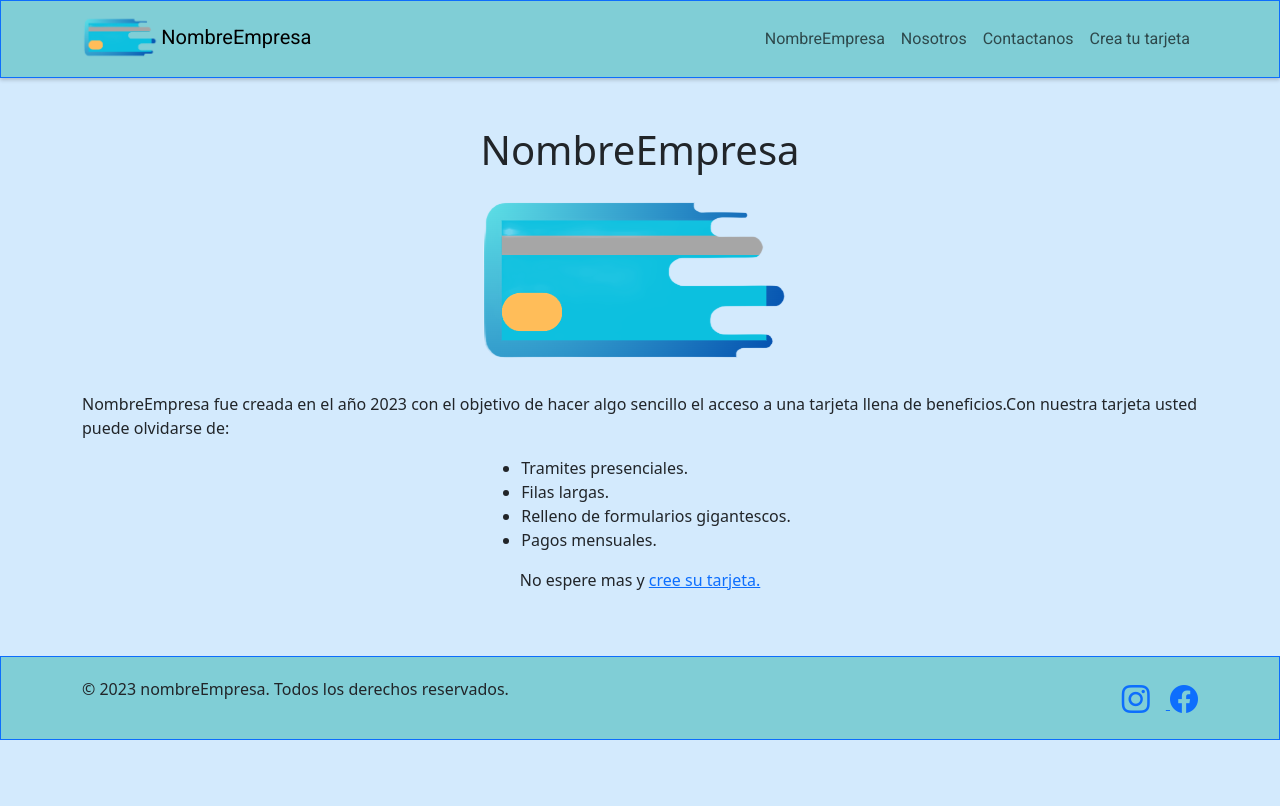
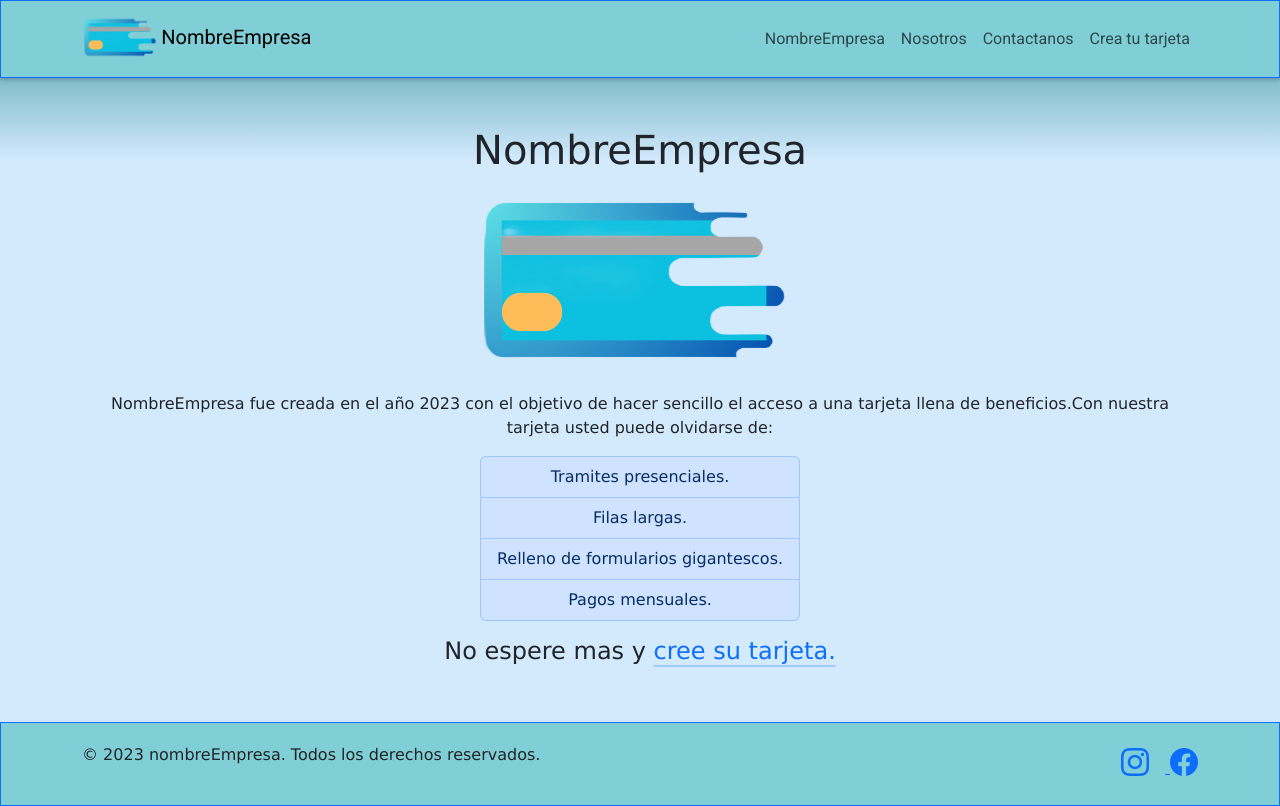
Before and after one commit to ZoeBarrios/practico_integrador_ARPROGRAMA, a plain HTML site: page Paginas/Empresa.html in a window 1280 px wide. Drawn offline with nearby package versions, Linux system fonts and the light colour scheme.

Commit message:
Base pagina Empresa.html terminada

```diff
--- a/Paginas/Empresa.html
+++ b/Paginas/Empresa.html
@@ -7,22 +7,23 @@
   <link href="https://cdn.jsdelivr.net/npm/bootstrap@5.3.0-alpha1/dist/css/bootstrap.min.css" rel="stylesheet"
     integrity="sha384-GLhlTQ8iRABdZLl6O3oVMWSktQOp6b7In1Zl3/Jr59b6EGGoI1aFkw7cmDA6j6gD" crossorigin="anonymous">
   <link href="../stylesheets/navbar.css" rel="stylesheet">
+  <link href="../stylesheets/Background.css" rel="stylesheet">
   <title>Tarjeta</title>
 </head>
 
-<body style="background-color: #D3EAFD;" class="d-flex flex-column">
+<body class="d-flex flex-column">
   <div id="navbar"></div>
-  <div class="presentacion d-flex justify-content-center align-items-center flex-column container my-5">
+  <div class="presentacion d-flex justify-content-center align-items-center flex-column container my-5 text-center">
     <h1>NombreEmpresa</h1>
     <img src="/img/logo_low.png">
-    <p>NombreEmpresa fue creada en el año 2023 con el objetivo de hacer algo sencillo el acceso a una tarjeta llena de beneficios.Con nuestra tarjeta usted puede olvidarse de: </p>
-    <ul>
-      <li>Tramites presenciales.</li>
-      <li>Filas largas.</li>
-      <li>Relleno de formularios gigantescos.</li>
-      <li>Pagos mensuales.</li>
+    <p>NombreEmpresa fue creada en el año 2023 con el objetivo de hacer sencillo el acceso a una tarjeta llena de beneficios.Con nuestra tarjeta usted puede olvidarse de: </p>
+    <ul class="list-group">
+      <li class="list-group-item list-group-item-primary">Tramites presenciales.</li>
+      <li class="list-group-item list-group-item-primary">Filas largas.</li>
+      <li class="list-group-item list-group-item-primary">Relleno de formularios gigantescos.</li>
+      <li class="list-group-item list-group-item-primary">Pagos mensuales.</li>
     </ul>
-    <p>No espere mas y <a href="../Paginas/CrearTarjeta.html">cree su tarjeta.</a></p>
+    <h4 class="mt-3">No espere mas y <a class="link-primary link-offset-2 link-underline-opacity-25 link-underline-opacity-100-hover" href="../Paginas/CrearTarjeta.html">cree su tarjeta.</a></h4>
   </div>
 
   <div id="footer"></div>
--- /dev/null
+++ b/stylesheets/Background.css
@@ -0,0 +1,4 @@
+body{
+    background: linear-gradient(#34929d,#D3EAFD 20%);
+    font-family:Verdana, Geneva, Tahoma, sans-serif;
+}
```
